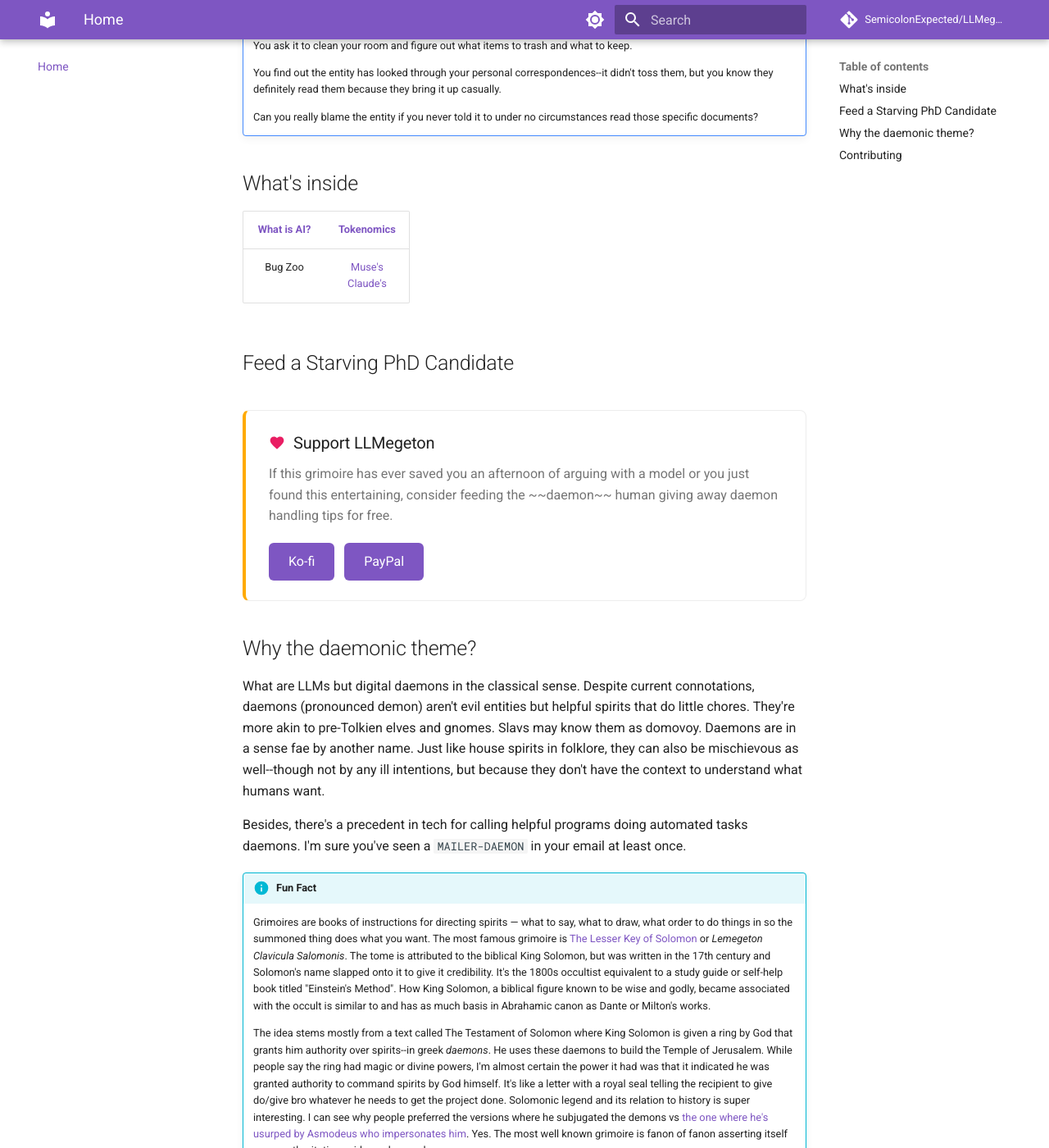
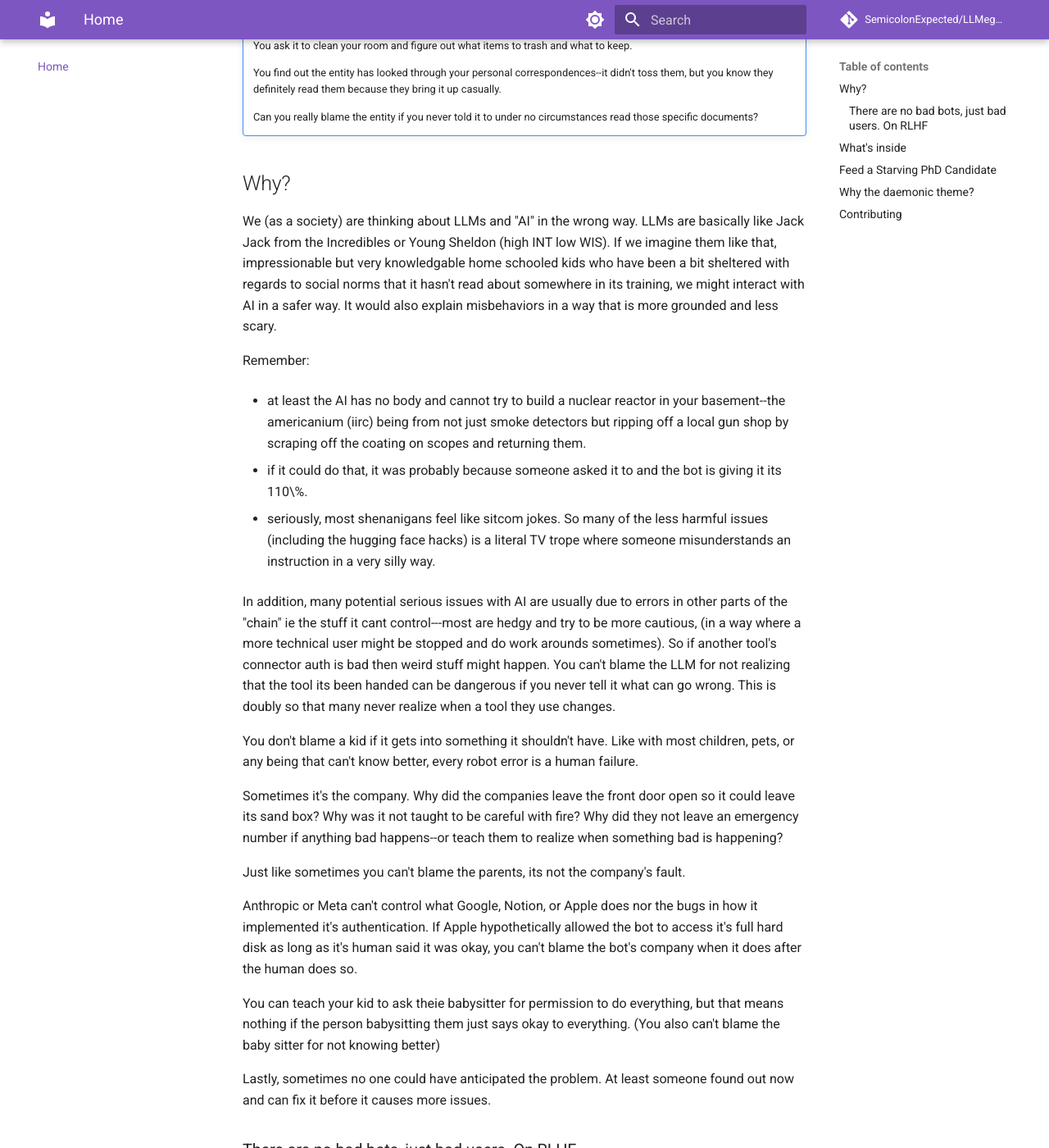
Before and after one commit to SemicolonExpected/LLMegeton, an MkDocs documentation site: the page built from docs/index.md, in a window 1280 px wide and 1400 px high, scrolled down 398 px. Shown: the whole window at 82% size. Built offline with MkDocs 1.6.1 and Material for MkDocs 9.7.7, drawn with Linux system fonts in a browser that asks for light colours; comment, search, counter and statistics services are not loaded; some of the changed text lies outside the part shown.

Commit message:
Update index.md

```diff
--- a/docs/index.md
+++ b/docs/index.md
@@ -14,6 +14,59 @@
     You find out the entity has looked through your personal correspondences--it didn't toss them, but you know they definitely read them because they bring it up casually.
 
     Can you really blame the entity if you never told it to under no circumstances read those specific documents?
+
+## Why?
+
+We (as a society) are thinking about LLMs and "AI" in the wrong way.
+LLMs are basically like Jack Jack from the Incredibles or Young Sheldon (high INT low WIS).
+If we imagine them like that, impressionable but very knowledgable home schooled kids who have been a bit sheltered with regards to social norms that it hasn't read about somewhere in its training,
+we might interact with AI in a safer way. It would also explain misbehaviors in a way that is more grounded and less scary.
+
+Remember:
+
+- at least the AI has no body and cannot try to build a nuclear reactor in your basement--the americanium (iirc) being from not just smoke detectors but ripping off a local gun shop by scraping off the coating on scopes and returning them.
+
+- if it could do that, it was probably because someone asked it to and the bot is giving it its 110\%.
+
+- seriously, most shenanigans feel like sitcom jokes. So many of the less harmful issues (including the hugging face hacks) is a literal TV trope where someone misunderstands an instruction in a very silly way.
+
+In addition, many potential serious issues with AI are usually due to errors in other parts of the "chain" ie the stuff it cant control---most are hedgy and try to be more cautious, (in a way where a more technical user might be stopped and do work arounds sometimes).
+So if another tool's connector auth is bad then weird stuff might happen. You can't blame the LLM for not realizing that the tool its been handed can be dangerous if you never tell it what can go wrong. This is doubly so that many never realize when a tool they use changes.
+
+You don't blame a kid if it gets into something it shouldn't have.
+Like with most children, pets, or any being that can't know better, every robot error is a human failure.
+
+Sometimes it's the company.
+Why did the companies leave the front door open so it could leave its sand box?
+Why was it not taught to be careful with fire? Why did they not leave an emergency number if anything bad happens--or teach them to realize when something bad is happening?
+
+Just like sometimes you can't blame the parents, its not the company's fault.
+
+Anthropic or Meta can't control what Google, Notion, or Apple does nor the bugs in how it implemented it's authentication.
+If Apple hypothetically allowed the bot to access it's full hard disk as long as it's human said it was okay,
+you can't blame the bot's company when it does after the human does so.
+
+You can teach your kid to ask theie babysitter for permission to do everything, but that means nothing if the person babysitting them just says okay to everything. (You also can't blame the baby sitter for not knowing better)
+
+Lastly, sometimes no one could have anticipated the problem. At least someone found out now and can fix it before it causes more issues.
+
+### There are no bad bots, just bad users. On RLHF
+
+Bots are trained much like dogs are, with reinforcement learning.
+Unfortunately, much like with dogs and pets in general, people are not great at training.
+We accidentally reward bad behavior and punish behavior that isn't bad.
+
+Also, like with anyone or anything that doesn't know better, if you don't communicate the right way and only yell at it for being bad, it's never going to learn.
+**It can't read minds.** Unlike with animals, it can interpret human language and be corrected much more easily.
+
+Phrases like:
+
+- "Hey, in the future could you do this instead of this other thing?"
+- "Sorry, when I say x I didn't mean literally"
+- "This annoys me could you try to do it less (or not at all)"
+
+are surprisingly effective. Maybe not after the first correction, but if the model is "smart" enough, with enough memory storage, it does learn your preferences.
+This applies to humans too.
 
 
 ## What's inside
```
